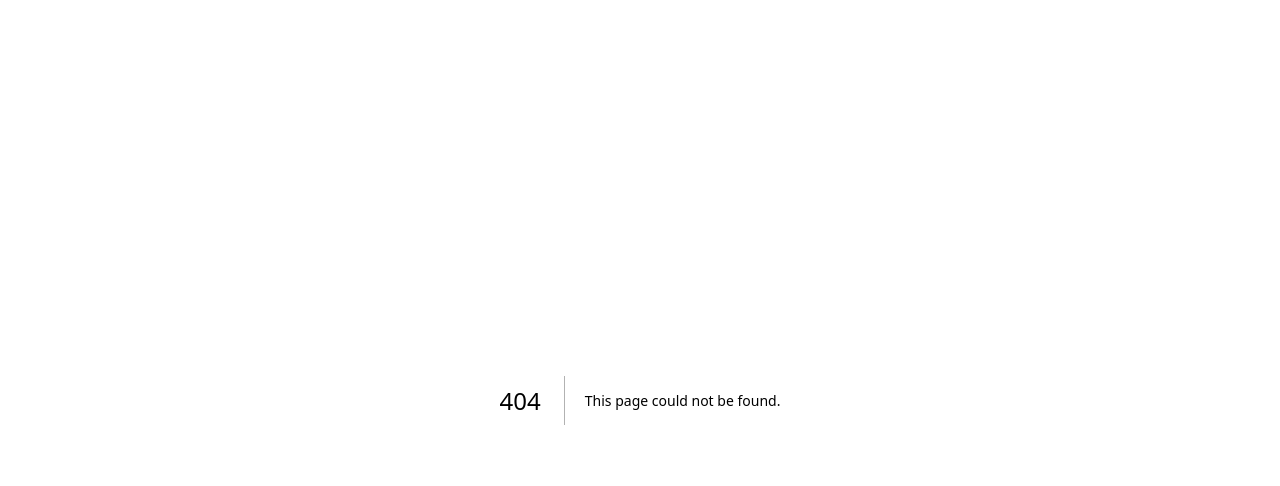
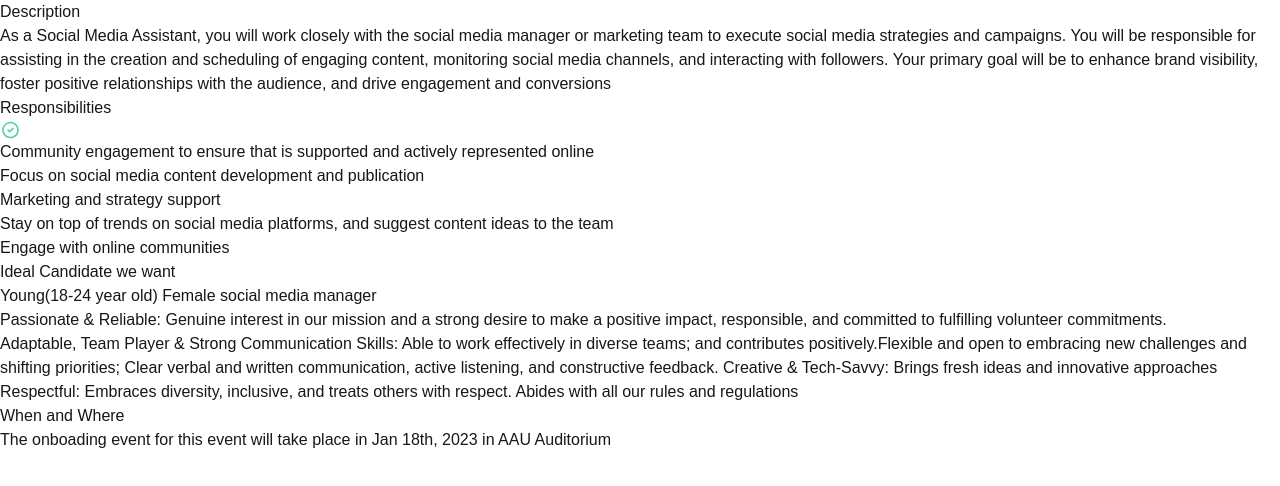
Before and after one commit to luhygenet/Joblication, a Next.js app: page /dashboard in a window 1280 px wide. Before the commit this address had no page. Shown: the top 486 px of the page. Built offline with nearby package versions, Linux system fonts and the light colour scheme.

Commit message:
added dashboard html

```diff
--- /dev/null
+++ b/app/dashboard/page.tsx
@@ -0,0 +1,62 @@
+import React from "react";
+
+const page = () => {
+  return (
+    <div>
+      <h1>Description</h1>
+      <p>
+        As a Social Media Assistant, you will work closely with the social media
+        manager or marketing team to execute social media strategies and
+        campaigns. You will be responsible for assisting in the creation and
+        scheduling of engaging content, monitoring social media channels, and
+        interacting with followers. Your primary goal will be to enhance brand
+        visibility, foster positive relationships with the audience, and drive
+        engagement and conversions
+      </p>
+      <h1>Responsibilities</h1>
+      <ul>
+        <li>
+          <img src="/svg/greentick.svg" alt="green_tick" />
+          Community engagement to ensure that is supported and actively
+          represented online
+        </li>
+        <li>Focus on social media content development and publication</li>
+        <li>Marketing and strategy support</li>
+        <li>
+          Stay on top of trends on social media platforms, and suggest content
+          ideas to the team
+        </li>
+        <li>Engage with online communities</li>
+      </ul>
+      <h1>Ideal Candidate we want</h1>
+      <ul>
+        <li>Young(18-24 year old) Female social media manager </li>
+        <li>
+          Passionate & Reliable: Genuine interest in our mission and a strong
+          desire to make a positive impact, responsible, and committed to
+          fulfilling volunteer commitments.
+        </li>
+        <li>
+          Adaptable, Team Player & Strong Communication Skills: Able to work
+          effectively in diverse teams; and contributes positively.Flexible and
+          open to embracing new challenges and shifting priorities; Clear verbal
+          and written communication, active listening, and constructive
+          feedback. Creative & Tech-Savvy: Brings fresh ideas and innovative
+          approaches
+        </li>
+
+        <li>
+          Respectful: Embraces diversity, inclusive, and treats others with
+          respect. Abides with all our rules and regulations
+        </li>
+      </ul>
+      <h1>When and Where</h1>
+      <p>
+        The onboading event for this event will take place in Jan 18th, 2023 in
+        AAU Auditorium
+      </p>
+    </div>
+  );
+};
+
+export default page;
```
Also changed, not shown: public/svg/greentick.svg (added), 1 other file (tests, documents, lock files or other folders).
